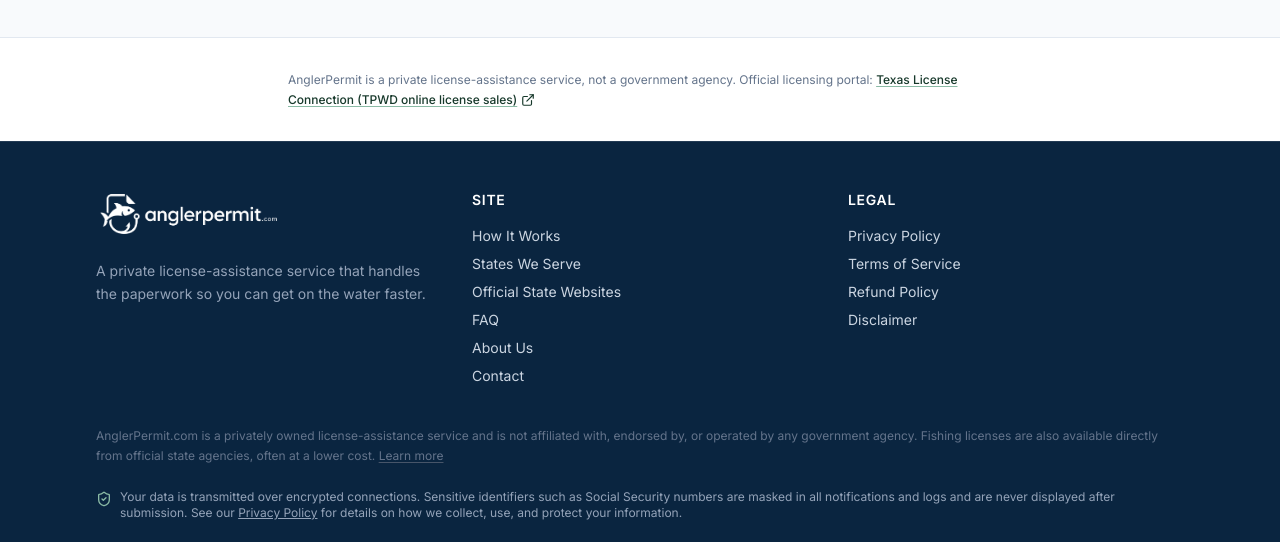
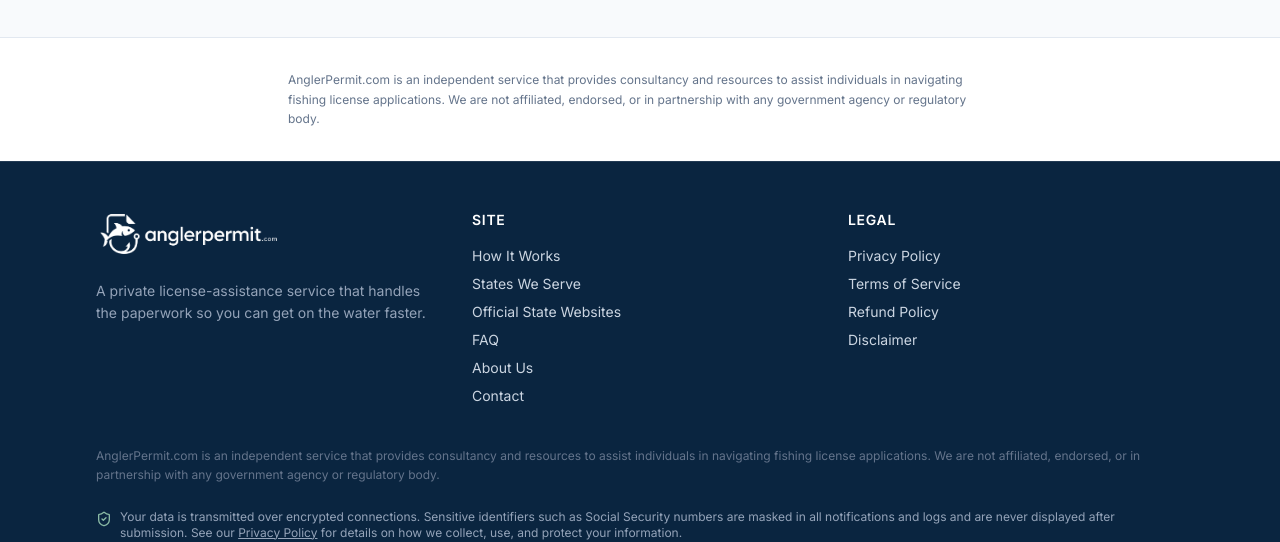
Before and after one commit to qasimmmmm/anglerpermit, a Next.js app: page /texas in a window 1280 px wide. Shown: the part 1332-1874 px from the top of the page. Built offline with nearby package versions, Linux system fonts and the light colour scheme; no server answers.

Commit message:
Update site footer and state-page disclaimer to match competitor wording.
Use a shared non-affiliation constant without portal or Learn more links.

```diff
--- a/src/components/Footer.tsx
+++ b/src/components/Footer.tsx
@@ -63,13 +63,9 @@ export function Footer() {
         </div>
 
         {/* Mandatory persistent non-affiliation disclaimer — kept verbatim,
-            styled as a single small, quiet line (subtle but legible). The full
-            version with context lives on /disclaimer. */}
+            styled as a single small, quiet line (subtle but legible). */}
         <p className="mt-10 text-xs leading-relaxed text-slate-500">
-          {NON_AFFILIATION_DISCLAIMER}{" "}
-          <Link href="/disclaimer" className="underline decoration-slate-600 underline-offset-2 hover:text-slate-300">
-            Learn more
-          </Link>
+          {NON_AFFILIATION_DISCLAIMER}
         </p>
 
         <div className="mt-6 flex items-start gap-2 text-xs text-slate-400">
--- a/src/components/StatePageTemplate.tsx
+++ b/src/components/StatePageTemplate.tsx
@@ -1,6 +1,7 @@
-import { ExternalLink, FileCheck2, ShieldCheck } from "lucide-react";
+import { FileCheck2, ShieldCheck } from "lucide-react";
 import type { StateConfig } from "@/lib/state-config";
 import { publicConfig } from "@/lib/state-config";
+import { NON_AFFILIATION_DISCLAIMER } from "@/lib/disclaimer";
 import { ApplicationForm } from "@/components/ApplicationForm";
 
 /**
@@ -58,22 +59,11 @@ export function StatePageTemplate({ config }: { config: StateConfig }) {
         </div>
       </section>
 
-      {/* Small inline non-affiliation note (compliance) — no provenance line,
-          no "official fee" claims. The official portal link stays. */}
+      {/* Non-affiliation disclaimer — plain text, same wording as site footer. */}
       <section className="border-t border-slate-200 py-8">
         <div className="container-site max-w-3xl">
           <p className="text-xs leading-relaxed text-slate-500">
-            AnglerPermit is a private license-assistance service, not a government agency.{" "}
-            Official licensing portal:{" "}
-            <a
-              href={config.officialPortalUrl}
-              target="_blank"
-              rel="noopener noreferrer"
-              className="font-medium text-forest-700 underline decoration-forest-300 underline-offset-2 hover:text-forest-500"
-            >
-              {config.officialPortalName}
-              <ExternalLink className="ml-1 inline h-3.5 w-3.5" aria-hidden="true" />
-            </a>
+            {NON_AFFILIATION_DISCLAIMER}
           </p>
         </div>
       </section>
--- a/src/components/ui/DisclaimerBanner.tsx
+++ b/src/components/ui/DisclaimerBanner.tsx
@@ -1,8 +1,7 @@
 import { Info } from "lucide-react";
+import { NON_AFFILIATION_DISCLAIMER } from "@/lib/disclaimer";
 
-/** The mandatory non-affiliation disclaimer — use verbatim site-wide. */
-export const NON_AFFILIATION_DISCLAIMER =
-  "AnglerPermit.com is a privately owned license-assistance service and is not affiliated with, endorsed by, or operated by any government agency. Fishing licenses are also available directly from official state agencies, often at a lower cost.";
+export { NON_AFFILIATION_DISCLAIMER };
 
 export function DisclaimerBanner({ className = "" }: { className?: string }) {
   return (
--- /dev/null
+++ b/src/lib/disclaimer.ts
@@ -0,0 +1,3 @@
+/** The mandatory non-affiliation disclaimer — use verbatim site-wide. */
+export const NON_AFFILIATION_DISCLAIMER =
+  "AnglerPermit.com is an independent service that provides consultancy and resources to assist individuals in navigating fishing license applications. We are not affiliated, endorsed, or in partnership with any government agency or regulatory body.";
--- a/src/lib/email/email-layout.ts
+++ b/src/lib/email/email-layout.ts
@@ -29,8 +29,8 @@ export const BRAND = {
 export const FONT_STACK =
   "'Inter','Segoe UI',system-ui,-apple-system,'Helvetica Neue',Arial,sans-serif";
 
-export const NON_AFFILIATION_DISCLAIMER =
-  "AnglerPermit.com is a privately owned license-assistance service and is not affiliated with, endorsed by, or operated by any government agency. Fishing licenses are also available directly from official state agencies, often at a lower cost.";
+import { NON_AFFILIATION_DISCLAIMER } from "@/lib/disclaimer";
+export { NON_AFFILIATION_DISCLAIMER };
 
 /** Business identity shown in every footer (CAN-SPAM physical address). */
 export const BUSINESS = {
```
